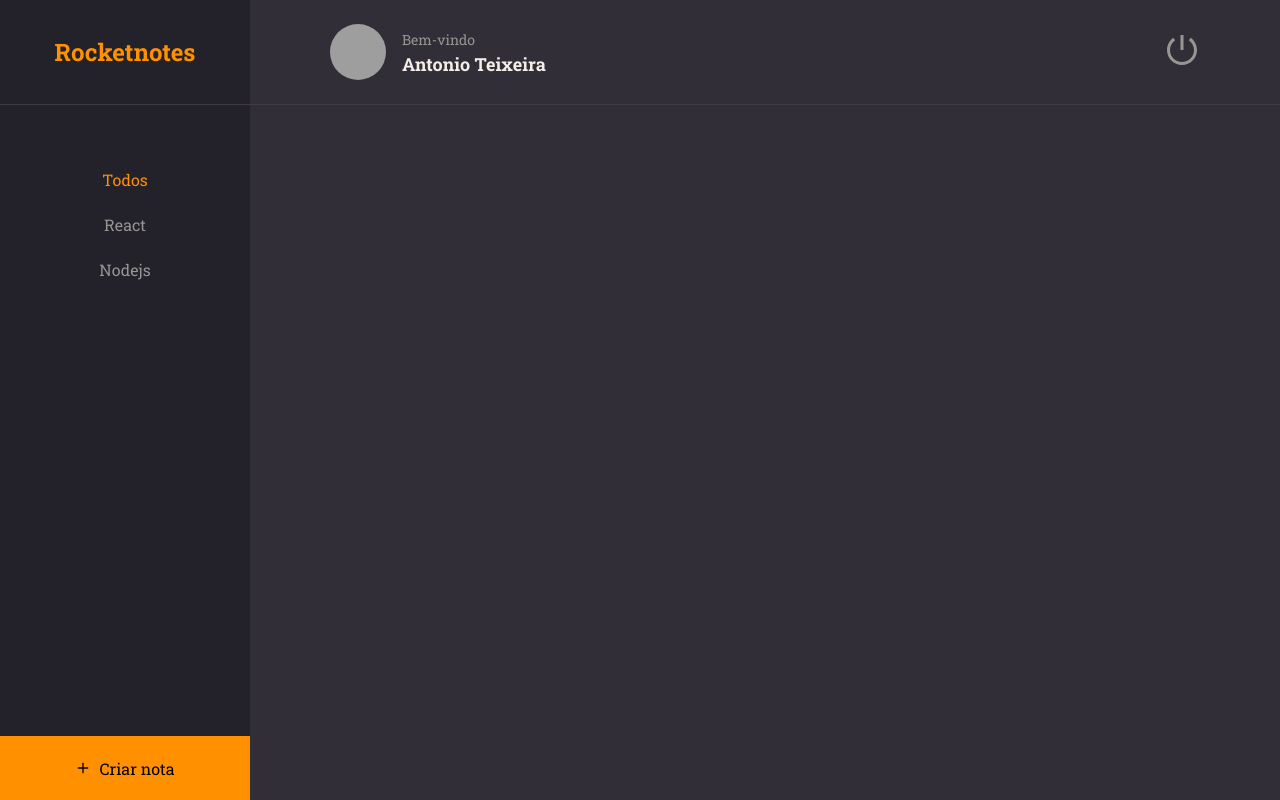
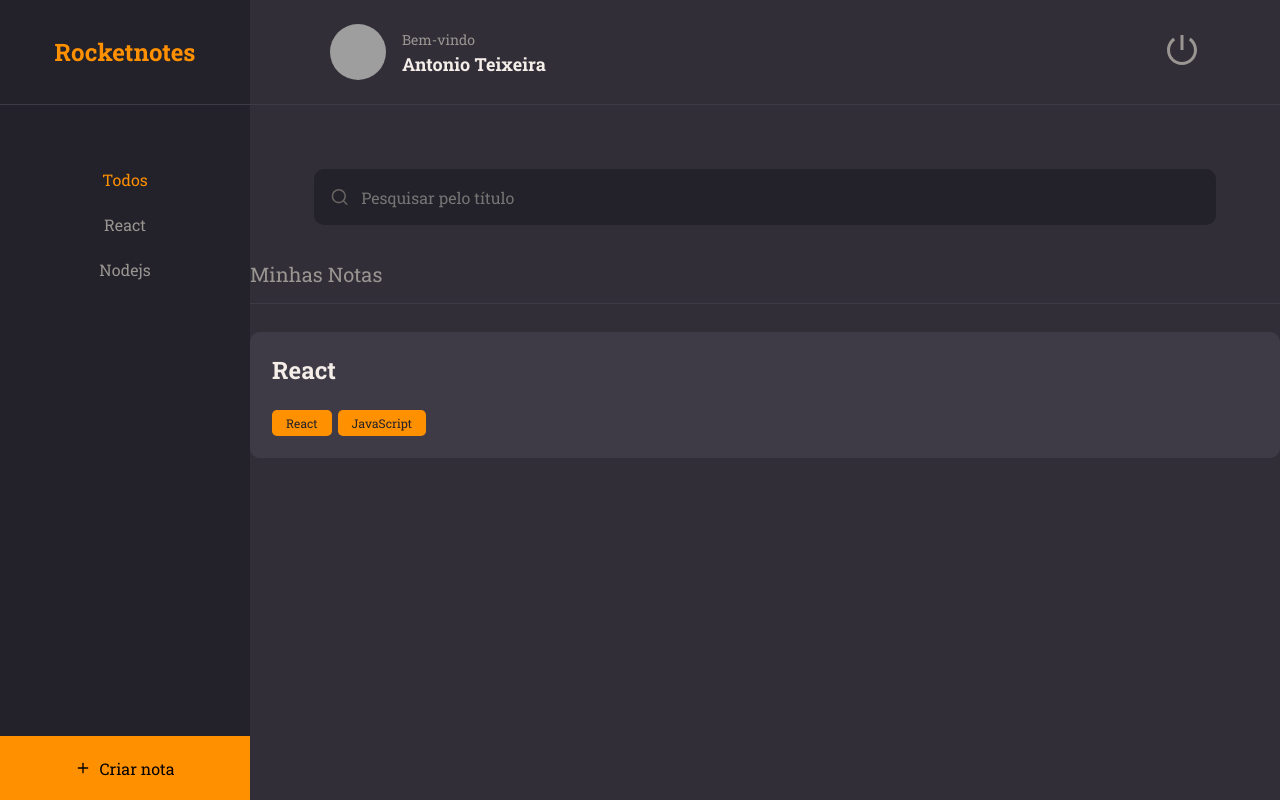
Before and after one commit to antoniolsteixeira/rocketnotesFront, a React (Vite) app: page / in a window 1280 px wide. Built offline with nearby package versions, Linux system fonts and the light colour scheme; grey boxes are pictures that could not be loaded.

Commit message:
criação do input e note

```diff
--- /dev/null
+++ b/src/components/Input/index.jsx
@@ -0,0 +1,10 @@
+import { Container } from './styles';
+
+export function Input({ icon: Icon, ...rest}) {
+    return (
+        <Container>
+            {Icon && <Icon size={20} />}
+            <input {...rest} />
+        </Container>
+    )
+}
--- /dev/null
+++ b/src/components/Input/styles.js
@@ -0,0 +1,35 @@
+import styled from 'styled-components';
+
+export const Container = styled.div`
+    width: 100%;
+    display: flex;
+    align-items: center;
+
+    background-color: ${({ theme }) => theme.COLORS.BACKGROUND_900};
+    color: ${({ theme }) => theme.COLORS.GRAY_300};
+
+    margin-bottom: 8px;
+    border-radius: 10px;
+
+    > input {
+        height: 56px;
+        width: 100%;
+
+        padding: 12px;
+
+        color: ${({ theme }) => theme.COLORS.WHITE};
+        background: transparent;
+        border: 0;
+
+        &:placeholder {
+            color: ${({ theme }) => theme.COLORS.GRAY_300};
+        }
+
+
+    }
+    > svg {
+            margin-left:16px
+
+        }
+
+`;
--- /dev/null
+++ b/src/components/Note/index.jsx
@@ -0,0 +1,20 @@
+import { Container } from './styles';
+
+import { Tag } from '../Tag';
+
+export function Note({ data, ...rest}) {
+    return (
+        <Container {...rest}>
+            <h1>{data.title}</h1>
+
+            {
+                data.tags &&
+                <footer>
+                    {
+                        data.tags.map( tag =>  <Tag key={tag.id} title={tag.name} /> )
+                    }
+                </footer>
+            }
+        </Container>
+    )
+}
--- /dev/null
+++ b/src/components/Note/styles.js
@@ -0,0 +1,27 @@
+import styled from'styled-components';
+
+export const Container = styled.div`
+    width: 100%;
+    background-color: ${({ theme }) => theme.COLORS.BACKGROUND_700};
+
+    border: none;
+    border-radius: 10px;
+
+    padding: 22px;
+    margin-bottom: 16px;
+
+    > h1 {
+        flex: 1px;
+        text-align: left;
+        font-weight: 700;
+        font-size: 24px;
+        color: ${({ theme }) => theme.COLORS.WHITE};
+    }
+
+    > footer {
+        width: 100%;
+        display: flex;
+        margin-top: 24px;
+
+    }
+`;
--- a/src/components/Tag/index.jsx
+++ b/src/components/Tag/index.jsx
@@ -1,8 +1,8 @@
 import { Container } from './styles';
 
-export function Tag({ title }) {
+export function Tag({ title, ...rest }) {
     return (
-        <Container>
+        <Container {...rest}>
             {title}
         </Container>
     )
--- a/src/pages/Home/index.jsx
+++ b/src/pages/Home/index.jsx
@@ -1,7 +1,10 @@
-import { FiPlus } from 'react-icons/fi';
+import { FiPlus,FiSearch } from 'react-icons/fi';
 import { Container, Brand, Menu, Search, Content, NewNote } from './styles';
 
 import { Header } from '../../components/Header';
+import { Input } from '../../components/Input';
+import { Section } from '../../components/Section';
+import { Note } from '../../components/Note';
 import { Buttontext } from '../../components/Buttontext';
 
 export function Home() {
@@ -20,10 +23,22 @@
                 </Menu>
 
                 <Search>
-
+                    <Input placeholder="Pesquisar pelo título" icon={FiSearch} />
                 </Search>
 
                 <Content>
+                    <Section title="Minhas Notas">
+                        <Note  data={{
+                            title: 'React',
+                            tags: [
+                                {id: '1', name: 'React'},
+                                {id: '2', name: 'JavaScript'}
+                            ]
+                        }}
+
+                        />
+
+                    </Section>
 
                 </Content>
 
--- a/src/pages/Home/styles.js
+++ b/src/pages/Home/styles.js
@@ -48,6 +48,7 @@
 `;
 export const Search = styled.div`
     grid-area: search;
+    padding: 64px 64px 0;
 
 `;
 export const Content = styled.div`
```
